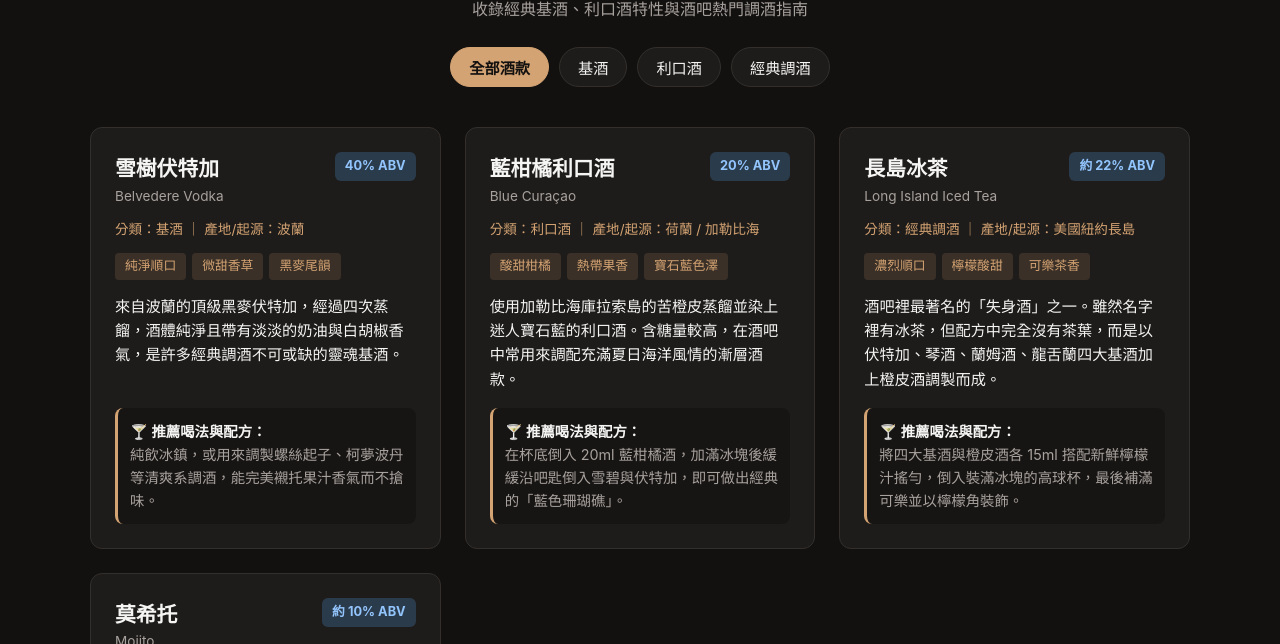
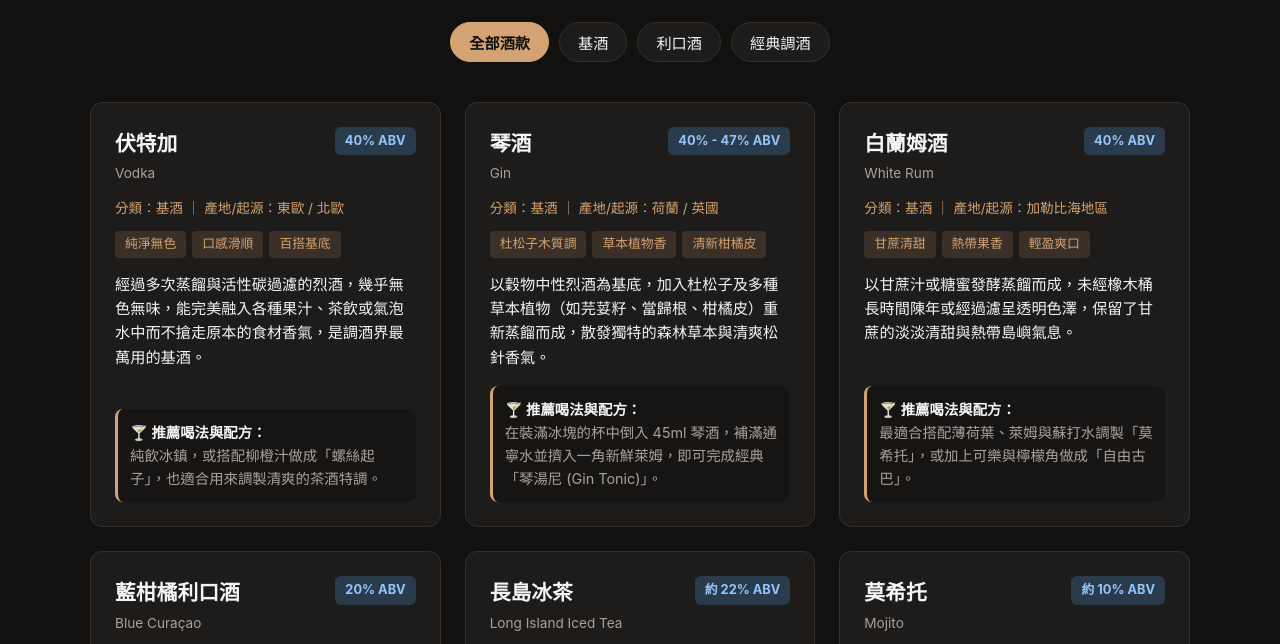
Before and after one commit to chenliin1203/spirits-guide, a plain HTML site: page index.html in a window 1280 px wide. Shown: the part 140-784 px from the top of the page. Drawn offline with Linux system fonts and the light colour scheme.

Commit message:
Add files via upload

```diff
--- a/data/spirits.json
+++ b/data/spirits.json
@@ -1,14 +1,36 @@
 [
   {
-    "id": "belvedere-vodka",
-    "name": "雪樹伏特加",
-    "englishName": "Belvedere Vodka",
+    "id": "vodka",
+    "name": "伏特加",
+    "englishName": "Vodka",
     "category": "基酒",
     "abv": "40% ABV",
-    "origin": "波蘭",
-    "flavorProfile": ["純淨順口", "微甜香草", "黑麥尾韻"],
-    "description": "來自波蘭的頂級黑麥伏特加，經過四次蒸餾，酒體純淨且帶有淡淡的奶油與白胡椒香氣，是許多經典調酒不可或缺的靈魂基酒。",
-    "serveSuggestion": "純飲冰鎮，或用來調製螺絲起子、柯夢波丹等清爽系調酒，能完美襯托果汁香氣而不搶味。"
+    "origin": "東歐 / 北歐",
+    "flavorProfile": ["純淨無色", "口感滑順", "百搭基底"],
+    "description": "經過多次蒸餾與活性碳過濾的烈酒，幾乎無色無味，能完美融入各種果汁、茶飲或氣泡水中而不搶走原本的食材香氣，是調酒界最萬用的基酒。",
+    "serveSuggestion": "純飲冰鎮，或搭配柳橙汁做成「螺絲起子」，也適合用來調製清爽的茶酒特調。"
+  },
+  {
+    "id": "gin",
+    "name": "琴酒",
+    "englishName": "Gin",
+    "category": "基酒",
+    "abv": "40% - 47% ABV",
+    "origin": "荷蘭 / 英國",
+    "flavorProfile": ["杜松子木質調", "草本植物香", "清新柑橘皮"],
+    "description": "以穀物中性烈酒為基底，加入杜松子及多種草本植物（如芫荽籽、當歸根、柑橘皮）重新蒸餾而成，散發獨特的森林草本與清爽松針香氣。",
+    "serveSuggestion": "在裝滿冰塊的杯中倒入 45ml 琴酒，補滿通寧水並擠入一角新鮮萊姆，即可完成經典「琴湯尼 (Gin Tonic)」。"
+  },
+  {
+    "id": "rum",
+    "name": "白蘭姆酒",
+    "englishName": "White Rum",
+    "category": "基酒",
+    "abv": "40% ABV",
+    "origin": "加勒比海地區",
+    "flavorProfile": ["甘蔗清甜", "熱帶果香", "輕盈爽口"],
+    "description": "以甘蔗汁或糖蜜發酵蒸餾而成，未經橡木桶長時間陳年或經過濾呈透明色澤，保留了甘蔗的淡淡清甜與熱帶島嶼氣息。",
+    "serveSuggestion": "最適合搭配薄荷葉、萊姆與蘇打水調製「莫希托」，或加上可樂與檸檬角做成「自由古巴」。"
   },
   {
     "id": "blue-curacao",
@@ -29,7 +51,7 @@
     "abv": "約 22% ABV",
     "origin": "美國紐約長島",
     "flavorProfile": ["濃烈順口", "檸檬酸甜", "可樂茶香"],
-    "description": "酒吧裡最著名的「失身酒」之一。雖然名字裡有冰茶，但配方中完全沒有茶葉，而是以伏特加、琴酒、蘭姆酒、龍舌蘭四大基酒加上橙皮酒調製而成。",
+    "description": "酒吧裡最著名的經典高酒精調酒之一。雖然名字裡有冰茶，但配方中完全沒有茶葉，而是以伏特加、琴酒、蘭姆酒、龍舌蘭四大基酒加上橙皮酒調製而成。",
     "serveSuggestion": "將四大基酒與橙皮酒各 15ml 搭配新鮮檸檬汁搖勻，倒入裝滿冰塊的高球杯，最後補滿可樂並以檸檬角裝飾。"
   },
   {
```
Also changed, not shown: index.html (+0 -2 lines), 1 other file.
